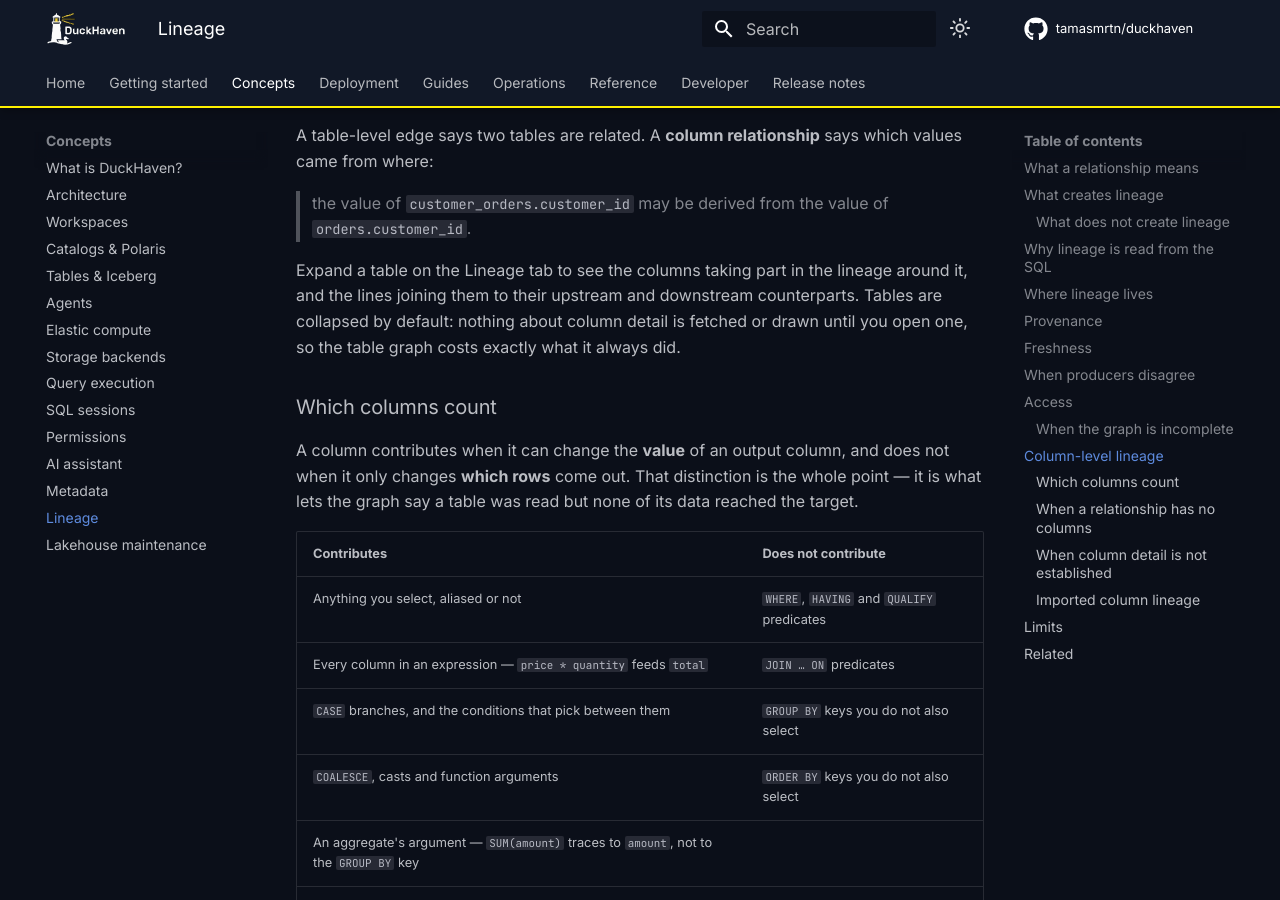
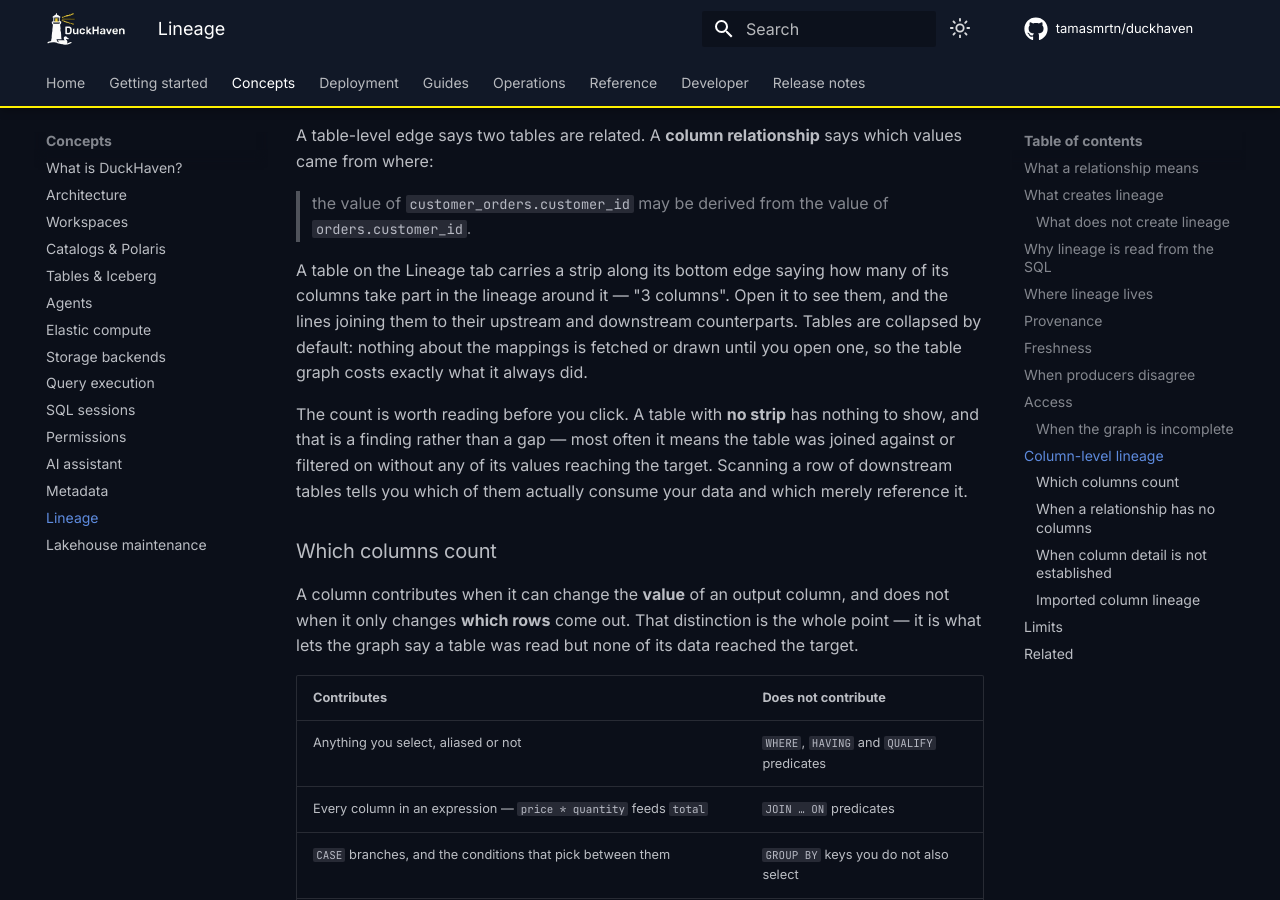
Before and after one commit to tamasmrtn/duckhaven, an MkDocs documentation site: the page built from docs/concepts/lineage.md, in a window 1280 px wide and 900 px high, scrolled down 4682 px. Built offline with MkDocs 1.6.1 and Material for MkDocs 9.7.7, drawn with Linux system fonts in a browser that asks for light colours; comment, search, counter and statistics services are not loaded.

Commit message:
Document reading a node's column count before opening it

```diff
--- a/docs/concepts/lineage.md
+++ b/docs/concepts/lineage.md
@@ -162,9 +162,15 @@ A table-level edge says two tables are related. A **column relationship** says w
 
 > the value of `customer_orders.customer_id` may be derived from the value of `orders.customer_id`.
 
-Expand a table on the Lineage tab to see the columns taking part in the lineage around it, and the lines joining them
-to their upstream and downstream counterparts. Tables are collapsed by default: nothing about column detail is fetched
-or drawn until you open one, so the table graph costs exactly what it always did.
+A table on the Lineage tab carries a strip along its bottom edge saying how many of its columns take part in the
+lineage around it — "3 columns". Open it to see them, and the lines joining them to their upstream and downstream
+counterparts. Tables are collapsed by default: nothing about the mappings is fetched or drawn until you open one, so
+the table graph costs exactly what it always did.
+
+The count is worth reading before you click. A table with **no strip** has nothing to show, and that is a finding
+rather than a gap — most often it means the table was joined against or filtered on without any of its values reaching
+the target. Scanning a row of downstream tables tells you which of them actually consume your data and which merely
+reference it.
 
 ### Which columns count
 
```
Also changed, not shown: docs/reference/rest-api.md (+5 -1 lines).
